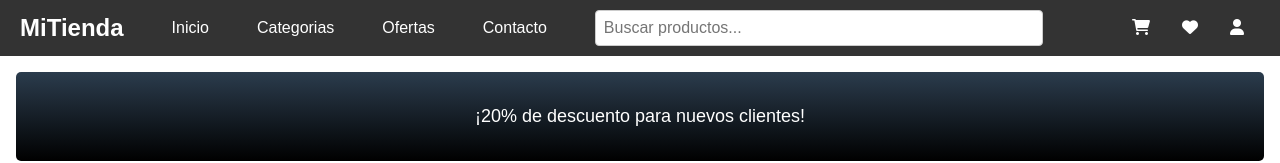
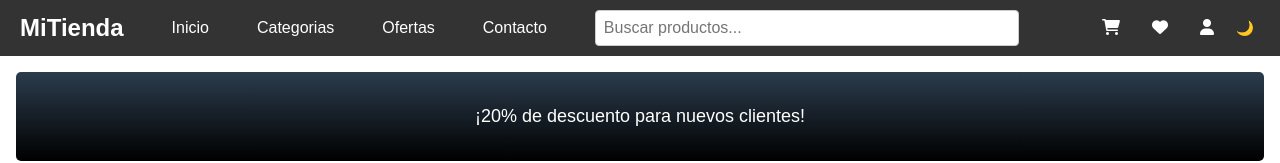
Before and after one commit to gonzalonavarro17/ecommerce-project, a React (Vite) app: page / in a window 1280 px wide. Shown: the top 163 px of the page. Built offline with nearby package versions, Linux system fonts and the light colour scheme.

Commit message:
Add botón cambio de tema boton agregar producto

```diff
--- a/src/App.jsx
+++ b/src/App.jsx
@@ -4,7 +4,8 @@
 import { Footer } from './components/footer/Footer';
 import { useState } from 'react';
 import ProductsSection from './components/productsSection/ProductsSection.jsx';
-import CestaProductos from './pages/CestaProductos.jsx';
+import { ThemeProvider } from './components/Content/ThemeContext.jsx';
+//import CestaProductos from './pages/CestaProductos.jsx';
 
 function App() {
   const [ filtro, setFiltro ] = useState("");
@@ -16,10 +17,12 @@
 
   return (
       <>
-        <Header   onFilterChange={setFiltro} cartItemCount={cartItems.length} />
-        <Banner />
-        <ProductsSection filtro={filtro} addToCart={addToCart}/>
-        <Footer />
+        <ThemeProvider>
+          <Header   onFilterChange={setFiltro} cartItemCount={cartItems.length} />
+          <Banner />
+          <ProductsSection filtro={filtro} addToCart={addToCart}/>
+          <Footer />
+        </ThemeProvider>
       </>
   )
 }
--- /dev/null
+++ b/src/components/Content/ThemeContext.jsx
@@ -0,0 +1,21 @@
+import { createContext, useState } from "react";
+
+export const ThemeContext = createContext();
+
+export const ThemeProvider = ({ children }) => {
+    const [ theme, setTheme ] = useState("Light");
+
+    const toggleTheme = () => {
+        setTheme(( prevTheme ) => ( prevTheme === "Light" ? "dark" : "Light" ));
+    };
+
+    const themeContextValues = {
+        theme,
+        toggleTheme,
+    };
+    return (
+        <ThemeContext.Provider value={ themeContextValues }>
+            { children }
+        </ThemeContext.Provider>
+    );
+};
--- a/src/components/ProductCard/ProductCard.css
+++ b/src/components/ProductCard/ProductCard.css
@@ -67,3 +67,14 @@
 .product-card button:hover {
     background-color: #555555;
 }
+
+.button-add.Light {
+    background-color: #3770F8;
+    color: #fff;
+}
+
+/* Estilos para el botón en modo oscuro */
+.button-add.dark {
+    background-color: #FF5722;
+    color: #fff;
+}
--- a/src/components/ProductCard/ProductCard.jsx
+++ b/src/components/ProductCard/ProductCard.jsx
@@ -1,7 +1,10 @@
 import './ProductCard.css'
+import { ThemeContext  } from '../Content/ThemeContext';
+import { useContext } from 'react';
 
 const ProductCard = ({ product, addToCart }) => {
     const { id, title, price, description, image, rating } = product;
+    const { theme } = useContext(ThemeContext);
 
     const handleAddToCart = () => {
         addToCart(product);
@@ -19,7 +22,7 @@
                     </div>
                 )}
                 <p className='product-price'>{`$${price}`}</p>
-                <button className='button-add' onClick={handleAddToCart}>Agregar al carrito</button>
+                <button className={`button-add ${theme}`} onClick={handleAddToCart}>Agregar al carrito</button>
             </div>
         </div>
     )
--- a/src/components/header/Header.css
+++ b/src/components/header/Header.css
@@ -56,6 +56,10 @@
     position: relative;
 }
 
+.fa-shopping-cart {
+    cursor: pointer;
+}
+
 .icon-badge {
     position: absolute;
     top: -0.5rem;
@@ -66,3 +70,10 @@
     padding: 0.25rem 0.5rem;
     font-size: 0.5rem;
 }
+
+.theme-toggle {
+    cursor: pointer;
+    border: none;
+    background: none;
+    font-size: 0.9rem;
+}
--- a/src/components/header/Header.jsx
+++ b/src/components/header/Header.jsx
@@ -1,11 +1,13 @@
 import "./Header.css"
-import { useState } from 'react';
+import { useContext, useState } from 'react';
 import HeaderNavBar from "../headerNavBar/HeaderNavBar";
 import IconList from "../iconList/IconList"
 import CestaProductos from "../../pages/CestaProductos";
+import { ThemeContext } from "../Content/ThemeContext";
 
 function Header({ onFilterChange, cartItemCount}) {
     const [ verCestaProductos, setVerCestaProductos ] = useState(false);
+    const { theme, toggleTheme } = useContext( ThemeContext );
 
     const handleToggleCartSummary = () => {
         setVerCestaProductos(!verCestaProductos);
@@ -20,6 +22,9 @@
             <div className="header-container">
                 <HeaderNavBar onFilterChange={ onFilterChange } />
                 <IconList cartItemCount={cartItemCount} onCartIconClick={handleToggleCartSummary} />
+                <button onClick={toggleTheme} className="theme-toggle">
+                    {theme === "Light" ? "🌙" : "☀️"}
+                </button>
             </div>
             {verCestaProductos && <CestaProductos cesta={[]} onClose={handleCloseCartSummary} />}
         </header>
--- a/src/components/iconList/IconList.jsx
+++ b/src/components/iconList/IconList.jsx
@@ -1,4 +1,5 @@
 function IconList({ cartItemCount, onCartIconClick  }) {
+
     return (
         <div className="Header-icons">
             <div className="icon-container" onClick={onCartIconClick}>
```
